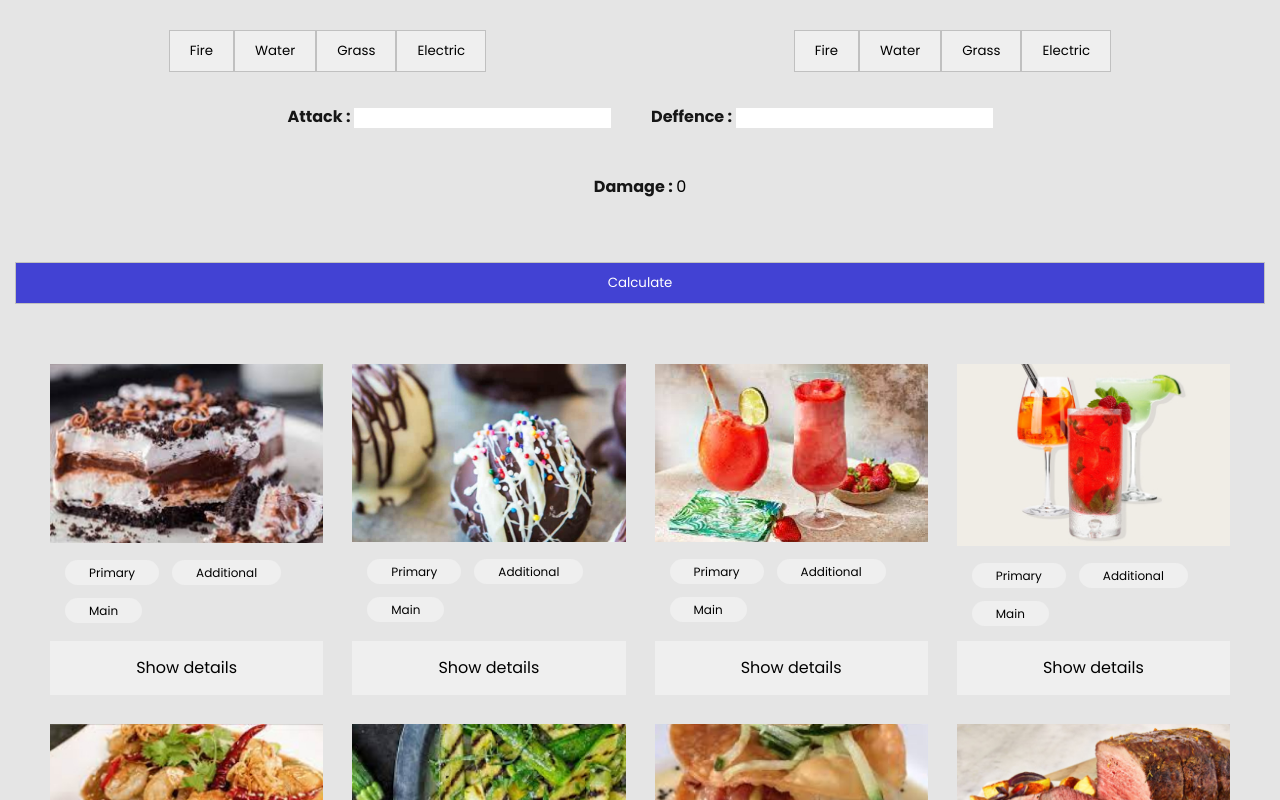
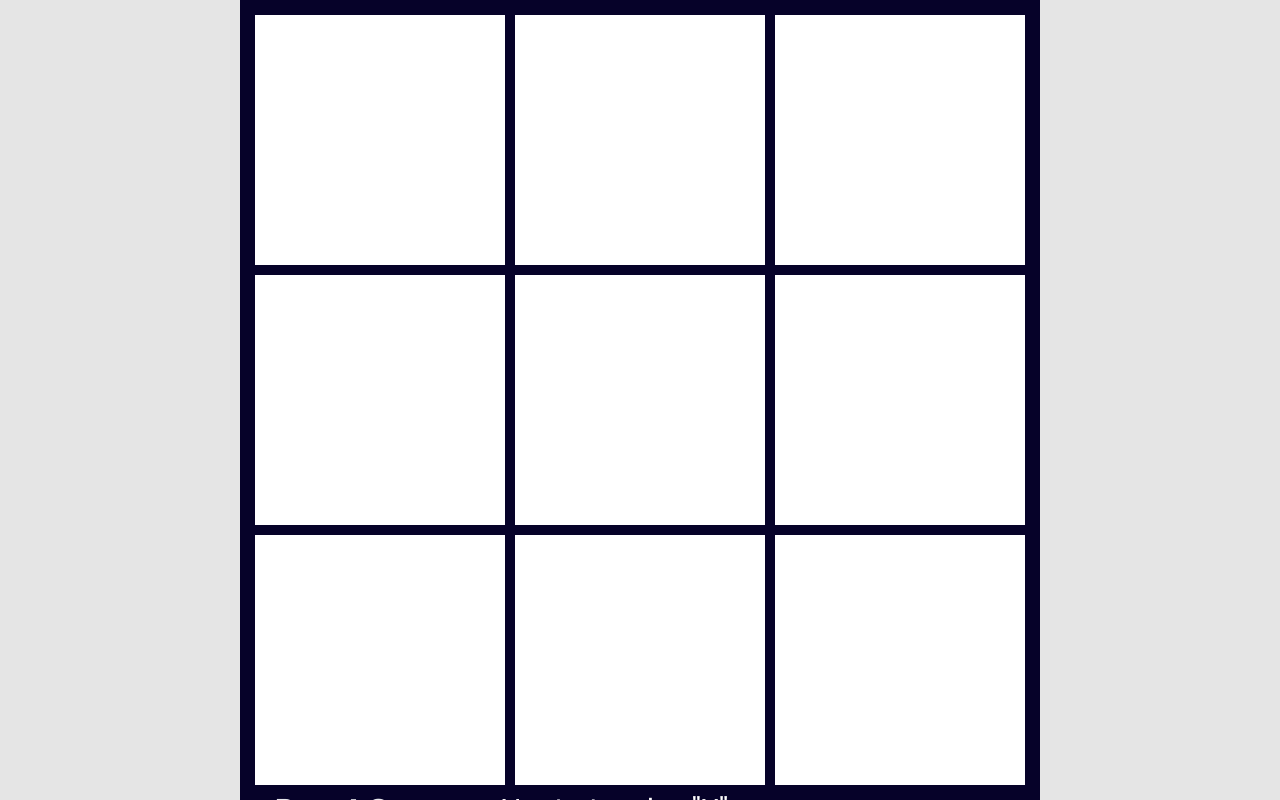
Before and after one commit to Nazar-Lysak/React-Course, a React (Create React App) app: page / in a window 1280 px wide. Shown: the top 800 px of the page. Built offline with nearby package versions, Linux system fonts and the light colour scheme; a web font is replaced by a local one.

Commit message:
tic tac toe

```diff
--- a/src/App.jsx
+++ b/src/App.jsx
@@ -9,6 +9,7 @@ import {data} from './api/api';
 
 import './App.scss';
 import RootComponent from './pekemons/RootComponent';
+import Root from './tic-tac-toe/Root';
 
 function App() {
 
@@ -16,6 +17,7 @@ function App() {
 
   return (
     <>
+      <Root />
       <RootComponent />
       {/* <Header /> */}
       {/* <Home data={data} /> */}
--- /dev/null
+++ b/src/tic-tac-toe/Root.jsx
@@ -0,0 +1,52 @@
+import { useState } from 'react';
+import Board from './components/Board';
+
+import {calculateWinner} from './helper.js'
+
+const Root = () => {
+
+    const [board, setBoard] = useState(Array(9).fill(null));
+    const [nextStep, setNextStep] = useState(true);
+    const [winner, setWinner] = useState('');
+
+    const clickFiled = (el, index) => {
+        if(winner) return null;
+
+        const boardCopy = [...board];
+
+        if(!calculateWinner(boardCopy) && boardCopy[index] === null) {
+            boardCopy[index] = nextStep ? 'X' : 'O';
+            setBoard(boardCopy);
+            setNextStep(!nextStep);
+        }
+
+        if(calculateWinner(boardCopy)) {
+            setWinner(nextStep ? 'X' : 'O');
+            return null;
+        }
+    }
+
+    const resetGame = () => {
+        setBoard(Array(9).fill(null));
+        setNextStep(true);
+        setWinner('');
+
+    }
+
+  return (
+    <div  style={{
+            background: 'rgb(6, 2, 41)',
+            height: '890px',
+            width: 'fit-content',
+            marginTop: 'fit-content',
+            marginBottom: '100px',
+            padding: '15px',
+        }}
+        className='wrapperM'>
+
+        <Board board={board} clickFiled={clickFiled} nextStep={nextStep} winner={winner} resetGame={resetGame} />
+    </div>
+  );
+};
+
+export default Root;
--- /dev/null
+++ b/src/tic-tac-toe/components/Board.jsx
@@ -0,0 +1,25 @@
+import FiledItem from "./FiledItem";
+
+
+const Board = ({board, nextStep, winner, resetGame, clickFiled}) => {
+  return (
+    <div>
+        {
+        winner && <p style={{color: '#fff', fontSize: '30px', textAlign: 'center', padding: '10px 20px'}}>
+                winner is : "{winner}"
+            </p>
+        }
+        <div style={{display: 'grid', gridTemplateColumns: '1fr 1fr 1fr', gap: '10px', marginBottom: '10px'}}>
+            {
+                board.map((el, i) => <FiledItem key={i} el={el} clickFiled={clickFiled} index={i} />)
+            }
+        </div>
+        <span onClick={() => resetGame()} style={{color: '#fff', fontSize: '30px', padding: '10px 20px', cursor: 'pointer'}}>Reset Game</span>
+        <p style={{color: '#fff', fontSize: '30px', padding: '10px 20px', display: 'inline'}}>
+            Next step by "{nextStep ? 'X' : '0'}"
+        </p>
+    </div>
+  )
+};
+
+export default Board;
--- /dev/null
+++ b/src/tic-tac-toe/components/FiledItem.jsx
@@ -0,0 +1,18 @@
+import styled from 'styled-components';
+
+const Button = styled.button`
+    height: 250px;
+    width: 250px;
+    background-color: #fff;
+    font-size: 130px;
+`
+
+const FiledItem = ({clickFiled, index, el}) => {
+  return (
+    <Button onClick={() => clickFiled(el, index)}>
+        {el}
+    </Button>
+  )
+};
+
+export default FiledItem;
--- /dev/null
+++ b/src/tic-tac-toe/helper.js
@@ -0,0 +1,20 @@
+export function calculateWinner(squares) {
+    const lines = [
+        [0, 1, 2],
+        [3, 4, 5],
+        [6, 7, 8],
+        [0, 3, 6],
+        [1, 4, 7],
+        [2, 5, 8],
+        [0, 4, 8],
+        [2, 4, 6],
+    ];
+
+    for (let i = 0; i < lines.length; i++) {
+        const [a, b, c] = lines[i];
+        if (squares[a] && squares[a] === squares[b] && squares[a] === squares[c]) {
+            return squares[a];
+        }
+    }
+    return null;
+}
```
Also changed, not shown: src/App.scss (line endings or trailing spaces).
